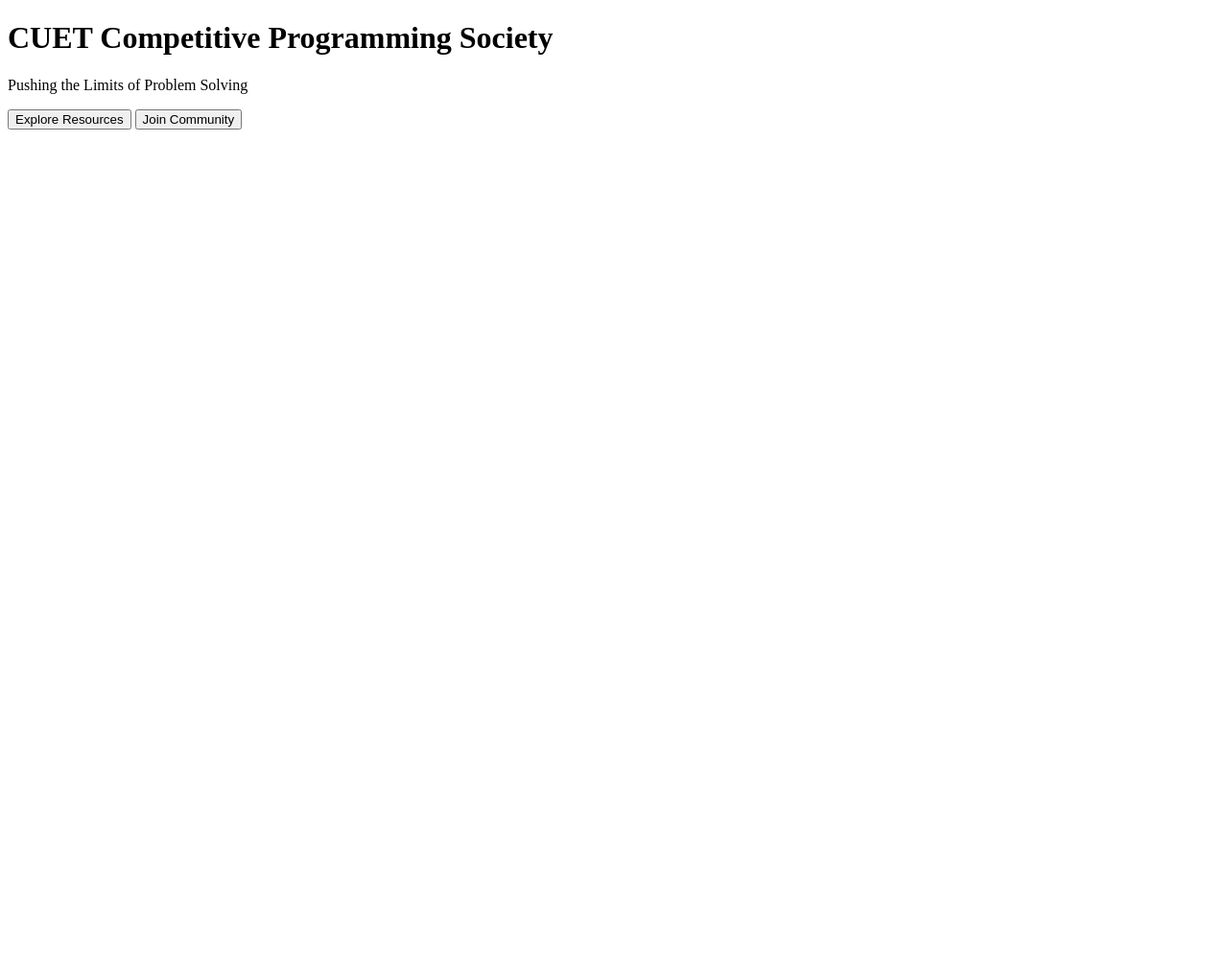
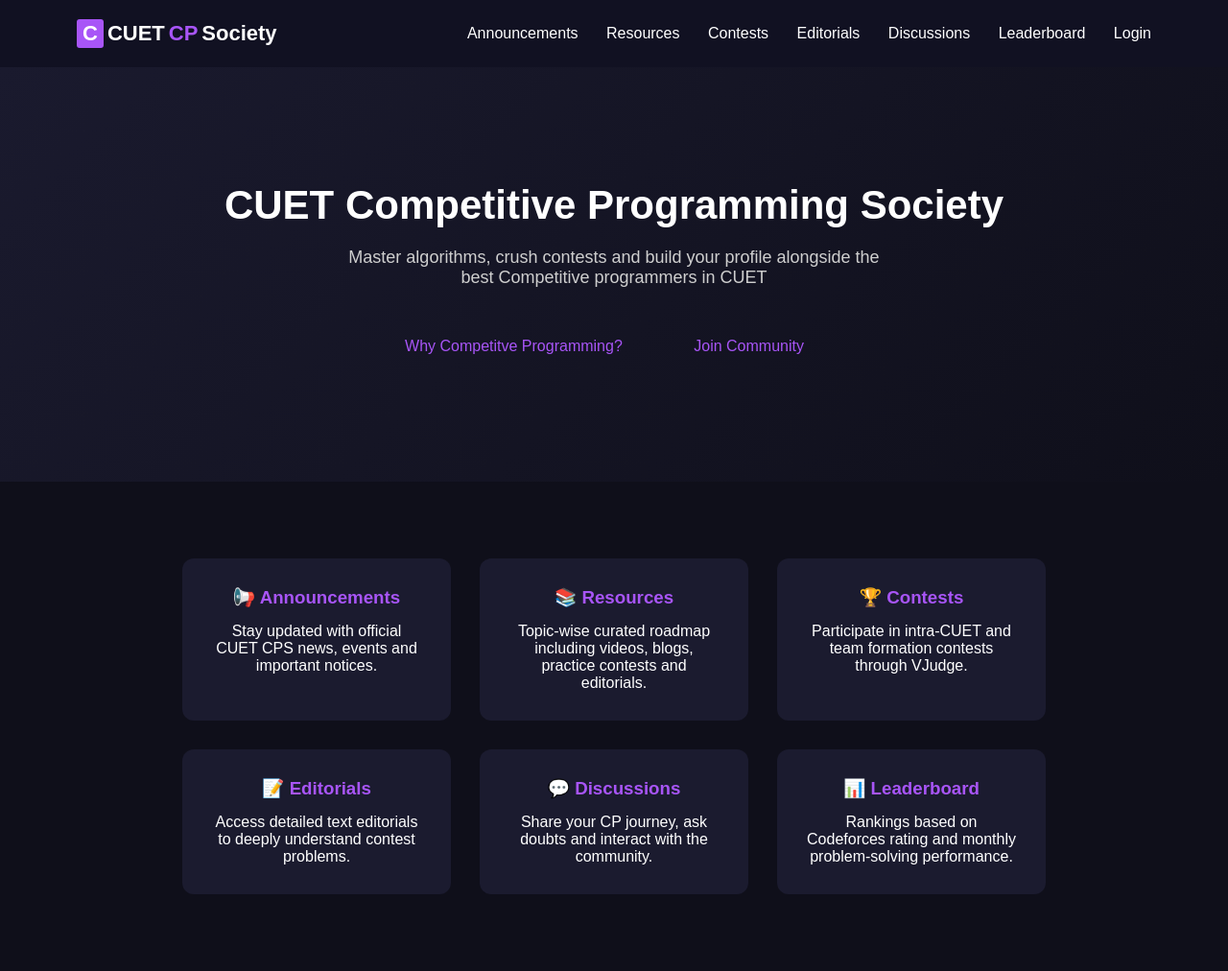
Before and after one commit to Naveed2204016/CUET-Competitive-Programming-Society, a plain HTML site: page frontend/index.html in a window 1280 px wide. Shown: the whole page at 96% size. Before the commit the page ends 800 px from the top, so only its background shows below. Drawn offline with Linux system fonts and the light colour scheme.

Commit message:
added landing page

```diff
--- a/frontend/assets/css/style.css
+++ b/frontend/assets/css/style.css
@@ -0,0 +1,260 @@
+* {
+    margin: 0;
+    padding: 0;
+    box-sizing: border-box;
+    font-family: Arial, Helvetica, sans-serif;
+}
+
+body {
+    background: #0f0f1a;
+    color: white;
+}
+
+/* Navbar */
+
+.navbar {
+    display: flex;
+    justify-content: space-between;
+    align-items: center;
+    padding: 20px 80px;
+    background: #111122;
+}
+
+.logo {
+    font-size: 22px;
+    font-weight: bold;
+    color: white; /* default text color for normal segments */
+    display: flex;
+    align-items: center;
+    gap: 4px;
+}
+
+.logo-letter-bg {
+    background-color: #a855f7;
+    color: white;
+    padding: 2px 6px;
+    border-radius: 3px;
+}
+
+.logo-highlight {
+    color: #a855f7;
+}
+
+.logo-text {
+    color: white;
+}
+
+.nav-links a {
+    margin-left: 25px;
+    text-decoration: none;
+    color: white;
+    transition: 0.3s;
+}
+
+.nav-links a:hover {
+    color: #a855f7;
+}
+
+/* Hero Section */
+
+.hero {
+    text-align: center;
+    padding: 120px 20px;
+    background: linear-gradient(135deg, #1a1a2e, #0f0f1a);
+}
+
+.hero h1 {
+    font-size: 42px;
+    margin-bottom: 20px;
+}
+
+.hero p {
+    font-size: 18px;
+    color: #cfcfcf;
+    margin: 0 auto 40px;
+    max-width: 600px; /* constrain width so text wraps predictably */
+}
+
+/* shift the buttons slightly left, still centered overall */
+.hero .buttons {
+    display: inline-block;
+    margin-left: -20px;
+}
+.buttons button {
+    padding: 12px 25px;
+    margin: 0 10px;
+    border: none;
+    border-radius: 25px;
+    font-size: 16px;
+    cursor: pointer;
+    transition: 0.3s;
+}
+
+.primary-btn {
+    background: transparent;
+    border: 2px solid #a855f7;
+    color: #a855f7;
+}
+
+.primary-btn:hover {
+    background: #a855f7;
+    color: white;
+}
+
+.secondary-btn {
+    background: transparent;
+    border: 2px solid #a855f7;
+    color: #a855f7;
+}
+
+.secondary-btn:hover {
+    background: #a855f7;
+    color: white;
+}
+
+/* Features */
+
+/* We use a grid layout for cards.  The earlier flex rule was overriding
+   and the 1fr columns stretched to the full width, causing a row with
+   only two cards to appear left-aligned.  Removing the flex version and
+   constraining the tracks prevents the cells from expanding so that
+   justify-content:center can actually center the group. */
+
+.features {
+    display: grid;
+    grid-template-columns: repeat(auto-fit, minmax(280px, auto));
+    gap: 30px;
+    padding: 80px 60px;
+    justify-content: center; /* center the entire grid when it doesn't fill */
+    justify-items: center;   /* center each card inside its cell */
+    opacity: 0;
+    transform: translateY(50px);
+    transition: all 1s ease;
+    max-width: 1200px; /* optional constraint for very wide screens */
+    margin: 0 auto;
+}
+
+.feature-card {
+    background: #1b1b2f;
+    padding: 30px;
+    border-radius: 12px;
+    width: 280px;
+    text-align: center;
+    transition: 0.3s;
+}
+
+.feature-card:hover {
+    transform: translateY(-10px);
+    background: #22223a;
+}
+
+.feature-card h3 {
+    margin-bottom: 15px;
+    color: #a855f7;
+}
+
+
+/* Sliding Animation - already included above via the main .features rule. */
+
+/* (No additional duplicate block needed) */
+
+.features.show {
+    opacity: 1;
+    transform: translateY(0);
+}
+
+.feature-card {
+    background: #1b1b2f;
+    padding: 30px;
+    border-radius: 12px;
+    text-align: center;
+    transition: 0.3s;
+}
+
+.feature-card:hover {
+    transform: translateY(-10px);
+    background: #22223a;
+}
+
+/* Page Header */
+
+.page-header {
+    text-align: center;
+    padding: 80px 20px 40px;
+    background: linear-gradient(135deg, #1a1a2e, #0f0f1a);
+}
+
+.page-header h1 {
+    font-size: 36px;
+    margin-bottom: 10px;
+}
+
+.page-header p {
+    color: #cfcfcf;
+}
+
+/* Create Announcement Section */
+
+.create-announcement {
+    width: 60%;
+    margin: 40px auto;
+    background: #1b1b2f;
+    padding: 30px;
+    border-radius: 12px;
+    display: flex;
+    flex-direction: column;
+    gap: 15px;
+}
+
+.create-announcement input,
+.create-announcement textarea {
+    padding: 12px;
+    border-radius: 8px;
+    border: none;
+    background: #0f0f1a;
+    color: white;
+    outline: none;
+}
+
+.create-announcement textarea {
+    height: 120px;
+    resize: none;
+}
+
+/* Announcement List */
+
+.announcement-list {
+    width: 70%;
+    margin: 40px auto;
+    display: flex;
+    flex-direction: column;
+    gap: 25px;
+}
+
+.announcement-card {
+    background: #1b1b2f;
+    padding: 25px;
+    border-radius: 12px;
+    transition: 0.3s;
+    border-left: 4px solid #a855f7;
+}
+
+.announcement-card:hover {
+    transform: translateY(-5px);
+    background: #22223a;
+}
+
+.announcement-header {
+    display: flex;
+    justify-content: space-between;
+    margin-bottom: 15px;
+}
+
+.announcement-header h3 {
+    color: #a855f7;
+}
+
+.date {
+    font-size: 14px;
+    color: #aaa;
+}
--- a/frontend/assets/js/main.js
+++ b/frontend/assets/js/main.js
@@ -0,0 +1,17 @@
+// Slide animation on first load
+window.addEventListener("load", () => {
+    const features = document.querySelector(".features");
+
+    setTimeout(() => {
+        features.classList.add("show");
+    }, 300);
+});
+
+
+// Toggle login/profile based on token
+const token = localStorage.getItem("token");
+
+if (token) {
+    document.getElementById("loginBtn").style.display = "none";
+    document.getElementById("profileBtn").style.display = "inline-block";
+}
--- a/frontend/index.html
+++ b/frontend/index.html
@@ -1,17 +1,79 @@
 <!DOCTYPE html>
-<html>
+<html lang="en">
 <head>
-    <title>CUET CP Society</title>
+    <meta charset="UTF-8">
+    <title>CUET Competitive Programming Society</title>
     <link rel="stylesheet" href="assets/css/style.css">
 </head>
 <body>
 
-    <h1>CUET Competitive Programming Society</h1>
-    <p>Pushing the Limits of Problem Solving</p>
+    <nav class="navbar">
+        <div class="logo">
+            <span class="logo-letter-bg">C</span>
+            <span class="logo-text">CUET</span>
+            <span class="logo-highlight">CP</span>
+            <span class="logo-text">Society</span>
+        </div>
 
-    <button>Explore Resources</button>
-    <button>Join Community</button>
+        <div class="nav-links">
+          <a href="#">Announcements</a>
+          <a href="#">Resources</a>
+          <a href="#">Contests</a>
+          <a href="#">Editorials</a>
+          <a href="#">Discussions</a>
+          <a href="#">Leaderboard</a>
 
+          <!-- Shown when NOT logged in -->
+          <a href="#" id="loginBtn">Login</a>
+
+          <!-- Shown when logged in -->
+          <a href="#" id="profileBtn" style="display:none;">Profile</a>
+        </div>
+    </nav>
+
+    <section class="hero">
+        <h1>CUET Competitive Programming Society</h1>
+        <p>Master algorithms, crush contests and build your profile alongside the<br>
+                        best Competitive programmers in CUET</p>
+        <div class="buttons">
+            <button class="primary-btn">Why Competitve Programming?</button>
+            <button class="secondary-btn">Join Community</button>
+        </div>
+    </section>
+
+    <section class="features">
+
+    <div class="feature-card">
+        <h3>📢 Announcements</h3>
+        <p>Stay updated with official CUET CPS news, events and important notices.</p>
+    </div>
+
+    <div class="feature-card">
+        <h3>📚 Resources</h3>
+        <p>Topic-wise curated roadmap including videos, blogs, practice contests and editorials.</p>
+    </div>
+
+    <div class="feature-card">
+        <h3>🏆 Contests</h3>
+        <p>Participate in intra-CUET and team formation contests through VJudge.</p>
+    </div>
+
+    <div class="feature-card">
+        <h3>📝 Editorials</h3>
+        <p>Access detailed text editorials to deeply understand contest problems.</p>
+    </div>
+
+    <div class="feature-card">
+        <h3>💬 Discussions</h3>
+        <p>Share your CP journey, ask doubts and interact with the community.</p>
+    </div>
+
+    <div class="feature-card">
+        <h3>📊 Leaderboard</h3>
+        <p>Rankings based on Codeforces rating and monthly problem-solving performance.</p>
+    </div>
+
+    </section>
     <script src="assets/js/main.js"></script>
 </body>
 </html>
```
Also changed, not shown: frontend/assets/js/announcements.js (added, +37 -0 lines), frontend/pages/announcements.html (added, +66 -0 lines).
